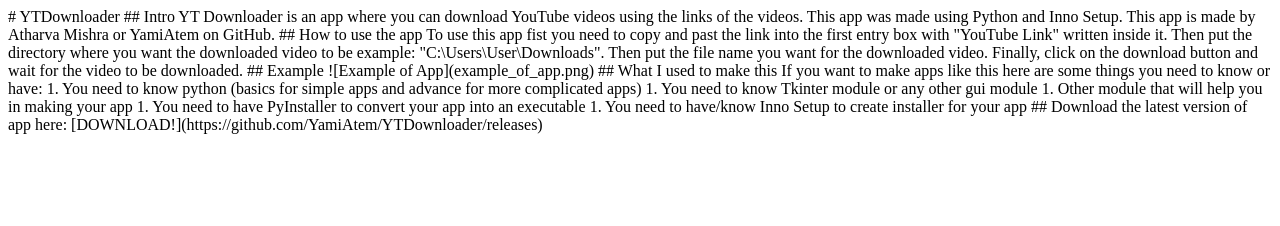
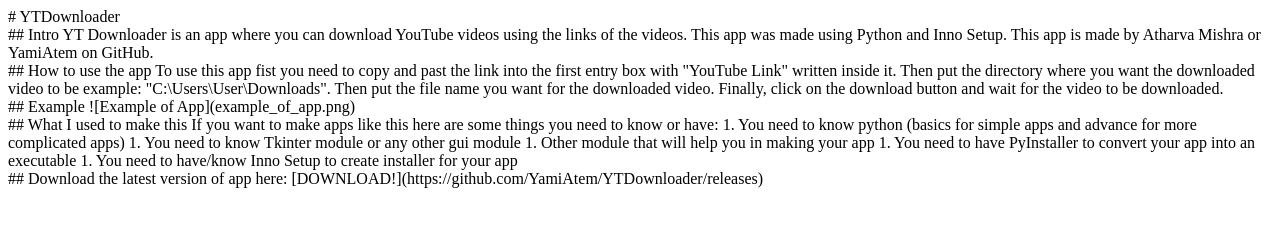
Before and after one commit to PyDev19/YTDownloader, a plain HTML site: page index.html in a window 1280 px wide. Drawn offline with Linux system fonts and the light colour scheme.

Commit message:
split markdown into different div blocks

```diff
--- a/index.html
+++ b/index.html
@@ -6,18 +6,25 @@
         <title>YT Downloader</title>
     </head>
     <body>
-        <div markdown=1>
-
+        <div markdown="1">
             # YTDownloader
+        </div>
+        <div markdown="1">
             ## Intro
             YT Downloader is an app where you can download YouTube videos using the links of the videos. This app was made using
             Python and Inno Setup. This app is made by Atharva Mishra or YamiAtem on GitHub.
+        </div>
+        <div markdown="1">
             ## How to use the app
             To use this app fist you need to copy and past the link into the first entry box with "YouTube Link" written  inside it.
             Then put the directory where you want the downloaded video to be example: "C:\Users\User\Downloads". Then put the
             file name you want for the downloaded video. Finally, click on the download button and wait for the video to be downloaded.
+        </div>
+        <div markdown="1">
             ## Example
             ![Example of App](example_of_app.png)
+        </div>
+        <div markdown="1">
             ## What I used to make this
             If you want to make apps like this here are some things you need to know or have:
             1. You need to know python (basics for simple apps and advance for more complicated apps)
@@ -25,8 +32,9 @@
             1. Other module that will help you in making your app
             1. You need to have PyInstaller to convert your app into an executable
             1. You need to have/know Inno Setup to create installer for your app
+        </div>
+        <div markdown="1">
             ## Download the latest version of app here: [DOWNLOAD!](https://github.com/YamiAtem/YTDownloader/releases)
-
         </div>
     </body>
 </html>
```
